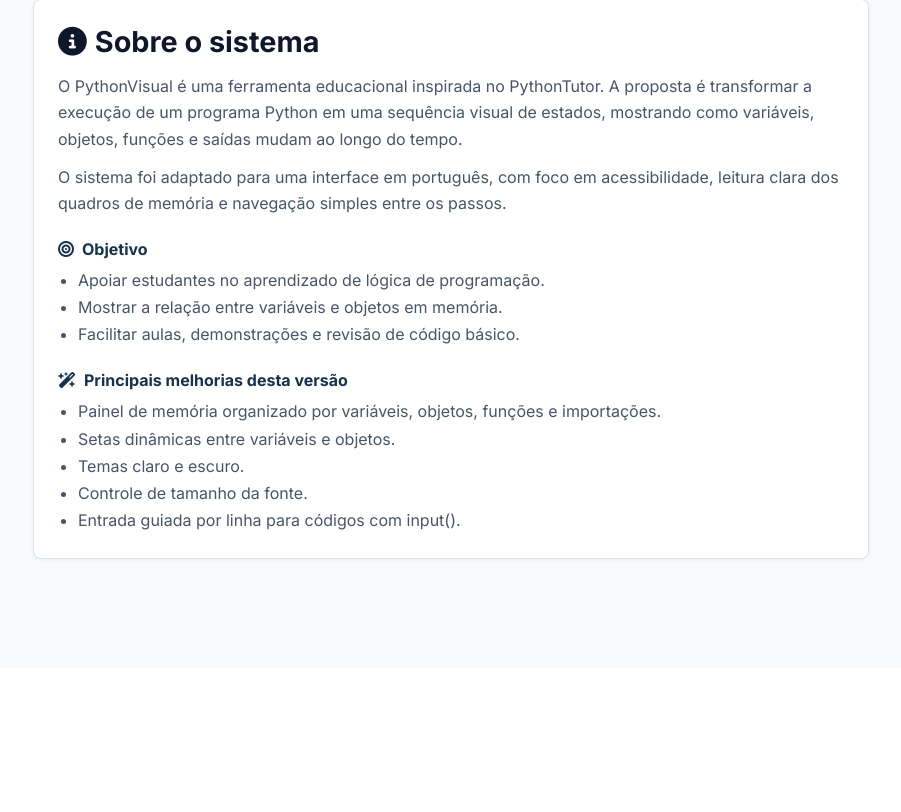
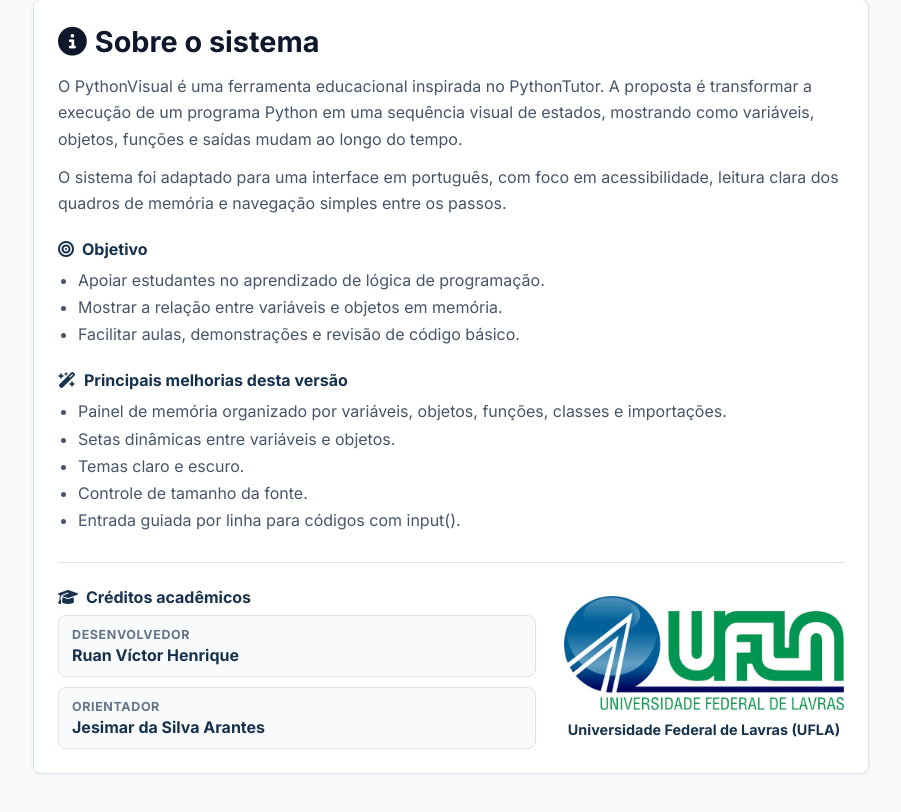
Before and after one commit to RuanVictorH/PythonVisual, a Flask app: page /sobre in a window 1280 px wide. Shown: the part 132-944 px from the top of the page, without its empty margins (189-1090 px from the left). Before the commit the page ends 693 px from the top, so only its background shows below. Run offline with Flask 3, Linux system fonts and the light colour scheme.

Commit message:
Tipos padronizados, bloco de classes e funções separado e Adição dos autores

```diff
--- a/pythonvisual/executor.py
+++ b/pythonvisual/executor.py
@@ -69,7 +69,7 @@ def serializar_variavel(valor):
     if isinstance(valor, types.ModuleType):
         return {
             "categoria": "importacao",
-            "tipo": "modulo",
+            "tipo": "module",
             "nome": getattr(valor, "__name__", tipo),
             "repr": repr_seguro(valor)
         }
@@ -80,14 +80,14 @@ def serializar_variavel(valor):
         if modulo and (modulo != "__main__" or arquivo_codigo != ARQUIVO_USUARIO):
             return {
                 "categoria": "importacao",
-                "tipo": "funcao_importada",
+                "tipo": "function",
                 "nome": getattr(valor, "__name__", tipo),
                 "modulo": modulo,
                 "repr": repr_seguro(valor)
             }
         return {
             "categoria": "funcao",
-            "tipo": "funcao",
+            "tipo": "function",
             "nome": getattr(valor, "__name__", tipo),
             "repr": repr_seguro(valor)
         }
@@ -96,15 +96,15 @@ def serializar_variavel(valor):
         modulo = getattr(valor, "__module__", "builtins")
         if modulo == "__main__":
             return {
-                "categoria": "funcao",
-                "tipo": "classe",
+                "categoria": "classe",
+                "tipo": "class",
                 "nome": getattr(valor, "__name__", tipo),
                 "repr": repr_seguro(valor)
             }
         if modulo != "builtins":
             return {
                 "categoria": "importacao",
-                "tipo": "classe_importada",
+                "tipo": "class",
                 "nome": getattr(valor, "__name__", tipo),
                 "modulo": modulo,
                 "repr": repr_seguro(valor)
@@ -115,7 +115,7 @@ def serializar_variavel(valor):
         categoria = "importacao" if modulo and modulo != "builtins" else "primitivo"
         return {
             "categoria": categoria,
-            "tipo": "funcao_importada" if categoria == "importacao" else tipo,
+            "tipo": "function" if categoria == "importacao" else tipo,
             "nome": getattr(valor, "__name__", tipo),
             "modulo": modulo,
             "repr": repr_seguro(valor)
@@ -126,15 +126,15 @@ def serializar_variavel(valor):
 
     if isinstance(valor, list):
         dados = serializar_sequencia(valor)
-        return {"categoria": "objeto", "tipo": "lista", **dados}
+        return {"categoria": "objeto", "tipo": "list", **dados}
 
     if isinstance(valor, tuple):
         dados = serializar_sequencia(valor)
-        return {"categoria": "objeto", "tipo": "tupla", **dados}
+        return {"categoria": "objeto", "tipo": "tuple", **dados}
 
     if isinstance(valor, set):
         dados = serializar_sequencia(valor)
-        return {"categoria": "objeto", "tipo": "conjunto", **dados}
+        return {"categoria": "objeto", "tipo": "set", **dados}
 
     if isinstance(valor, dict):
         pares = {}
@@ -144,7 +144,7 @@ def serializar_variavel(valor):
             pares[repr_seguro(chave)] = repr_seguro(item)
         return {
             "categoria": "objeto",
-            "tipo": "dicionario",
+            "tipo": "dict",
             "pares": pares,
             "truncado": len(valor) > 50
         }
--- a/pythonvisual/templates/sobre.html
+++ b/pythonvisual/templates/sobre.html
@@ -28,9 +28,19 @@
     p { color: #475569; line-height: 1.65; margin-bottom: 12px; }
     ul { padding-left: 20px; color: #475569; line-height: 1.7; }
     h2 i, h3 i { margin-right: 8px; }
+    .creditos-institucionais { display: grid; grid-template-columns: 1fr 280px; gap: 28px; align-items: center; margin-top: 28px; padding-top: 24px; border-top: 1px solid #dbe3ef; }
+    .creditos-institucionais h3 { margin-top: 0; }
+    .creditos-lista { display: grid; gap: 10px; }
+    .credito-item { padding: 11px 13px; border: 1px solid #dbe3ef; border-radius: 8px; background: #f8fafc; }
+    .credito-rotulo { display: block; color: #64748b; font-size: 0.78rem; font-weight: 700; text-transform: uppercase; letter-spacing: 0.05em; margin-bottom: 3px; }
+    .credito-nome { color: #17324d; font-weight: 700; }
+    .ufla-identidade { text-align: center; }
+    .ufla-logo { display: block; width: 100%; max-width: 280px; height: auto; margin: 0 auto 10px; }
+    .ufla-nome { color: #17324d; font-size: 0.9rem; font-weight: 700; line-height: 1.4; margin: 0; }
     @media (max-width: 800px) {
       nav { width: 100%; margin-left: 0; }
       main { padding: 24px 16px; }
+      .creditos-institucionais { grid-template-columns: 1fr; }
     }
   </style>
   <link rel="stylesheet" href="/static/css/header.css">
@@ -63,12 +73,32 @@
 
 	      <h3><i class="fa-solid fa-wand-magic-sparkles" aria-hidden="true"></i><span data-i18n="improvements.title">Principais melhorias desta versão</span></h3>
 	      <ul>
-	        <li data-i18n="improvements.item1">Painel de memória organizado por variáveis, objetos, funções e importações.</li>
+	        <li data-i18n="improvements.item1">Painel de memória organizado por variáveis, objetos, funções, classes e importações.</li>
 	        <li data-i18n="improvements.item2">Setas dinâmicas entre variáveis e objetos.</li>
 	        <li data-i18n="improvements.item3">Temas claro e escuro.</li>
 	        <li data-i18n="improvements.item4">Controle de tamanho da fonte.</li>
 	        <li data-i18n="improvements.item5">Entrada guiada por linha para códigos com input().</li>
 	      </ul>
+
+	      <div class="creditos-institucionais">
+	        <div>
+	          <h3><i class="fa-solid fa-graduation-cap" aria-hidden="true"></i><span data-i18n="credits.title">Créditos acadêmicos</span></h3>
+	          <div class="creditos-lista">
+	            <div class="credito-item">
+	              <span class="credito-rotulo" data-i18n="credits.developer">Desenvolvedor</span>
+	              <span class="credito-nome">Ruan Víctor Henrique</span>
+	            </div>
+	            <div class="credito-item">
+	              <span class="credito-rotulo" data-i18n="credits.advisor">Orientador</span>
+	              <span class="credito-nome">Jesimar da Silva Arantes</span>
+	            </div>
+	          </div>
+	        </div>
+	        <div class="ufla-identidade">
+	          <img class="ufla-logo" src="/static/img/ufla-logo.png" alt="Logo da Universidade Federal de Lavras" data-i18n-alt="credits.logoAlt">
+	          <p class="ufla-nome" data-i18n="credits.institution">Universidade Federal de Lavras (UFLA)</p>
+	        </div>
+	      </div>
     </section>
   </main>
 	  <script>
@@ -88,11 +118,16 @@
 	        "goal.item2": "Mostrar a relação entre variáveis e objetos em memória.",
 	        "goal.item3": "Facilitar aulas, demonstrações e revisão de código básico.",
 	        "improvements.title": "Principais melhorias desta versão",
-	        "improvements.item1": "Painel de memória organizado por variáveis, objetos, funções e importações.",
+	        "improvements.item1": "Painel de memória organizado por variáveis, objetos, funções, classes e importações.",
 	        "improvements.item2": "Setas dinâmicas entre variáveis e objetos.",
 	        "improvements.item3": "Temas claro e escuro.",
 	        "improvements.item4": "Controle de tamanho da fonte.",
-	        "improvements.item5": "Entrada guiada por linha para códigos com input()."
+	        "improvements.item5": "Entrada guiada por linha para códigos com input().",
+	        "credits.title": "Créditos acadêmicos",
+	        "credits.developer": "Desenvolvedor",
+	        "credits.advisor": "Orientador",
+	        "credits.institution": "Universidade Federal de Lavras (UFLA)",
+	        "credits.logoAlt": "Logo da Universidade Federal de Lavras"
 	      },
 	      en: {
 	        "title": "About - PythonVisual",
@@ -109,11 +144,16 @@
 	        "goal.item2": "Show the relationship between variables and objects in memory.",
 	        "goal.item3": "Support lessons, demonstrations, and basic code review.",
 	        "improvements.title": "Main improvements in this version",
-	        "improvements.item1": "Memory panel organized by variables, objects, functions, and imports.",
+	        "improvements.item1": "Memory panel organized by variables, objects, functions, classes, and imports.",
 	        "improvements.item2": "Dynamic arrows between variables and objects.",
 	        "improvements.item3": "Light and dark themes.",
 	        "improvements.item4": "Font size control.",
-	        "improvements.item5": "Line-guided input for code that uses input()."
+	        "improvements.item5": "Line-guided input for code that uses input().",
+	        "credits.title": "Academic credits",
+	        "credits.developer": "Developer",
+	        "credits.advisor": "Advisor",
+	        "credits.institution": "Federal University of Lavras (UFLA)",
+	        "credits.logoAlt": "Federal University of Lavras logo"
 	      }
 	    };
 	    let currentLang = localStorage.getItem("pythonvisual_lang") || "pt";
@@ -126,6 +166,9 @@
 	      document.title = translate("title");
 	      document.querySelectorAll("[data-i18n]").forEach((el) => {
 	        el.textContent = translate(el.dataset.i18n);
+	      });
+	      document.querySelectorAll("[data-i18n-alt]").forEach((el) => {
+	        el.alt = translate(el.dataset.i18nAlt);
 	      });
 	      document.querySelectorAll(".lang-btn").forEach((button) => {
 	        const active = button.id === "lang-" + currentLang;
```
Also changed, not shown: pythonvisual/static/js/app.js (+45 -19 lines), pythonvisual/static/img/ufla-logo.png (added).
